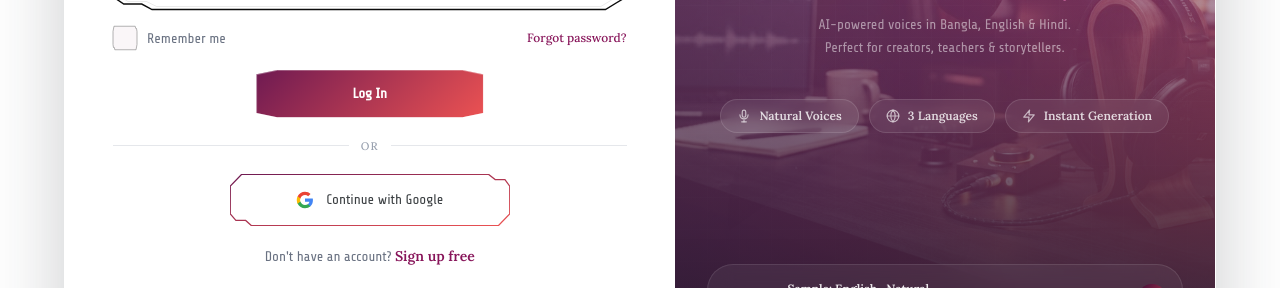
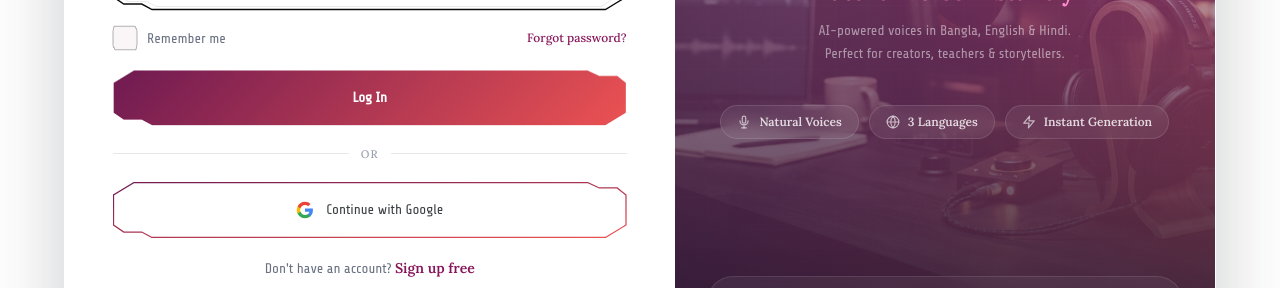
Before and after one commit to sweetxhasan/perfectory12, a React (Vite) app: page /login in a window 1280 px wide. Shown: the part 412-700 px from the top of the page. Built offline with nearby package versions, Linux system fonts and the light colour scheme; no server answers.

Commit message:
feat: unify cut-frame shapes for submit and Google buttons

```diff
--- a/src/components/cut-submit-button.tsx
+++ b/src/components/cut-submit-button.tsx
@@ -1,21 +1,22 @@
 import type { ReactNode } from 'react';
+import { CUT_FRAME_PATH, CUT_FRAME_CLIP_PATH } from '@/components/cut-frame';
 
 /**
- * Premium "cut-corner" submit button — 4 clean chamfered corners only
- * (no inward edge notches), matching the angular-cut language of the
- * input frames (see cut-frame.tsx). The fill is drawn as a clip-path
- * layer (so it hugs the exact cut shape at any width) and the border
- * is a separate SVG stroke on top, kept to a crisp 1px regardless of
- * the button's aspect ratio via `vectorEffect="non-scaling-stroke"`.
+ * Premium "cut-corner" submit button — reuses the exact same primary
+ * cut-frame shape (CUT_FRAME_PATH / CUT_FRAME_CLIP_PATH) as the input
+ * fields and the Google button, so every element on the Login/Signup
+ * forms shares one consistent cut language. The fill is drawn as a
+ * clip-path layer (so it hugs the exact cut shape at any width) and
+ * the border is a separate SVG stroke on top, kept to a crisp 1px
+ * regardless of the button's aspect ratio via
+ * `vectorEffect="non-scaling-stroke"`.
  *
- * The button is a fixed 230px wide on every device (never stretches
- * full width, never shrinks to fit its label), so it must be placed
- * inside a centered wrapper (e.g. `self-center` on a flex-column form).
+ * The button spans the full width of the form (matching the input
+ * fields' width) and shares their h-14 height, so it must be placed
+ * inside the same flex-column form as the fields.
  */
-const BUTTON_WIDTH = 230;
-const BUTTON_CUT_PATH = 'M9.7 0.7 L90.3 0.7 L99.3 9.7 L99.3 90.3 L90.3 99.3 L9.7 99.3 L0.7 90.3 L0.7 9.7 Z';
-const BUTTON_CUT_CLIP_PATH =
-  'polygon(9.7% 0.7%, 90.3% 0.7%, 99.3% 9.7%, 99.3% 90.3%, 90.3% 99.3%, 9.7% 99.3%, 0.7% 90.3%, 0.7% 9.7%)';
+const BUTTON_CUT_PATH = CUT_FRAME_PATH;
+const BUTTON_CUT_CLIP_PATH = CUT_FRAME_CLIP_PATH;
 
 export function CutSubmitButton({
   label,
@@ -39,8 +40,7 @@ export function CutSubmitButton({
       type={type}
       onClick={onClick}
       disabled={disabled || loading}
-      className={`group relative inline-flex shrink-0 self-center items-center justify-center gap-2.5 py-3.5 text-sm font-semibold text-white transition active:scale-[0.97] disabled:cursor-not-allowed disabled:opacity-60 ${className}`}
-      style={{ width: BUTTON_WIDTH }}
+      className={`group relative flex h-14 w-full shrink-0 items-center justify-center gap-2.5 text-sm font-semibold text-white transition active:scale-[0.97] disabled:cursor-not-allowed disabled:opacity-60 ${className}`}
     >
       {/* Fill — clipped to the exact 3-cut shape, so it hugs the border precisely */}
       <span
--- a/src/components/google-button.tsx
+++ b/src/components/google-button.tsx
@@ -6,8 +6,6 @@ interface GoogleButtonProps {
   loading?: boolean;
   disabled?: boolean;
 }
-
-const BUTTON_WIDTH = 280;
 
 function GoogleColorIcon({ size = 18 }: { size?: number }) {
   return (
@@ -33,23 +31,24 @@ function GoogleColorIcon({ size = 18 }: { size?: number }) {
 }
 
 /**
- * Premium "6-cut" outline-only Google button — reuses the exact border
- * geometry from the input frames (CUT_FRAME_PATH: 4 chamfered corners
- * + 2 small notch steps on the top-right and bottom-left = 6 cuts
- * total). No filled background — just a 1px cut-corner stroke painted
- * with the brand diagonal gradient (linear-gradient(-45deg, #ec5252,
- * #6e1a52)), so the page background shows through everywhere else.
- * Fixed 280px wide on every device, centered in its wrapper.
+ * Premium "6-cut" Google button — reuses the exact same primary
+ * cut-frame shape and card-tinted background as the input fields
+ * (CUT_FRAME_PATH / CUT_FRAME_CLIP_PATH, see cut-frame.tsx), so it
+ * matches the Sign Up / Log In button and the fields exactly. The
+ * border stroke is painted with the brand diagonal gradient
+ * (linear-gradient(-45deg, #ec5252, #6e1a52)) instead of a flat fill.
+ * Spans the full width of the form and shares the fields' h-14
+ * height, so it must be placed inside the same flex-column form.
  */
 export function GoogleButton({ onClick, loading = false, disabled = false }: GoogleButtonProps) {
   const busy = loading && !disabled;
   const gradId = useId();
 
   return (
-    <div
-      className="group relative mx-auto self-center shrink-0 transition-opacity"
-      style={{ width: BUTTON_WIDTH, aspectRatio: '280 / 52' }}
-    >
+    <div className="group relative h-14 w-full shrink-0 transition-opacity">
+      {/* Card-tinted fill, clipped to the exact same cut shape as the input fields */}
+      <span className="pv-cut-bg" aria-hidden="true" />
+
       {/* 6-cut border stroke, painted with the brand diagonal gradient */}
       <svg
         viewBox="0 0 100 100"
```
